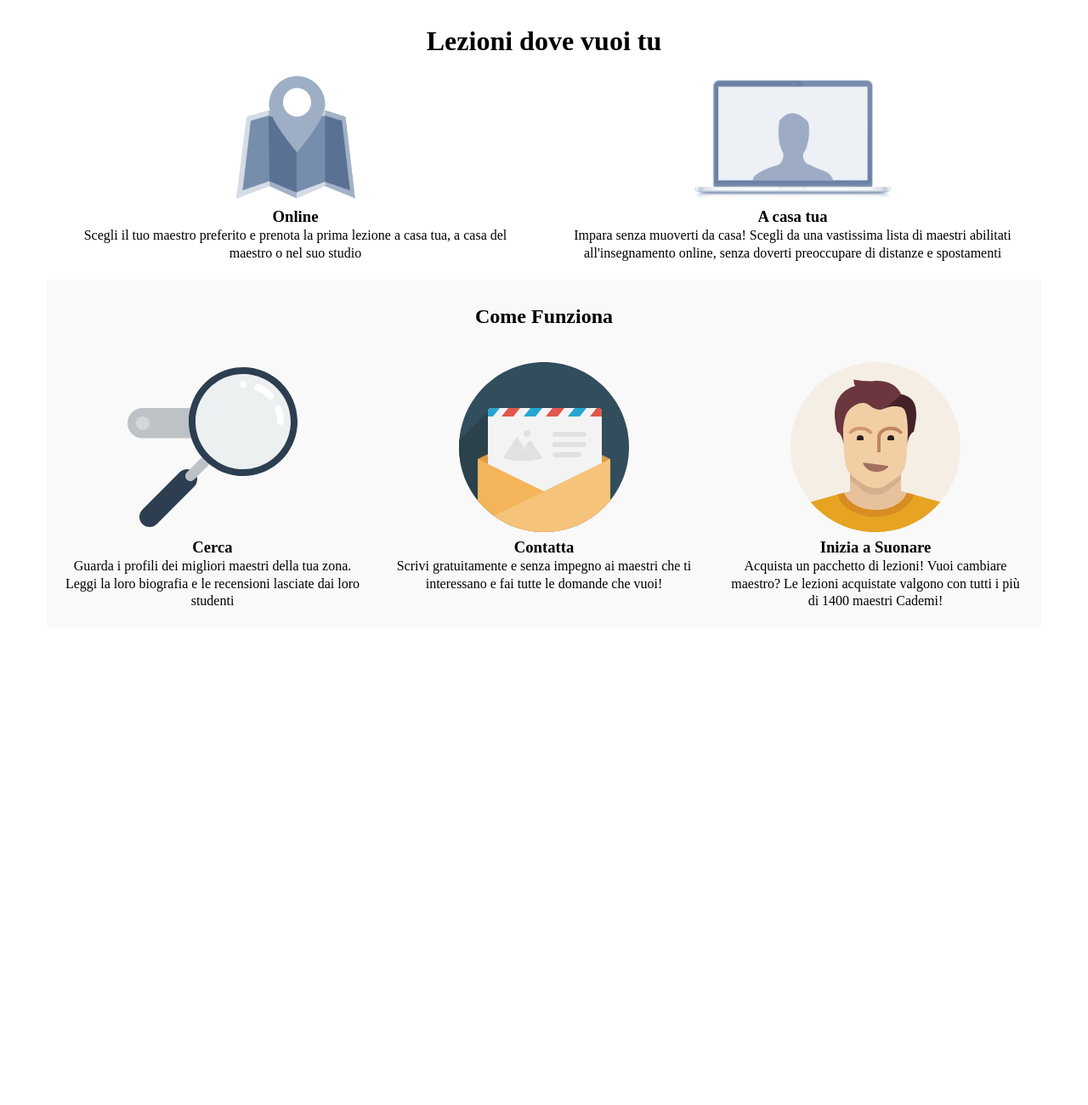
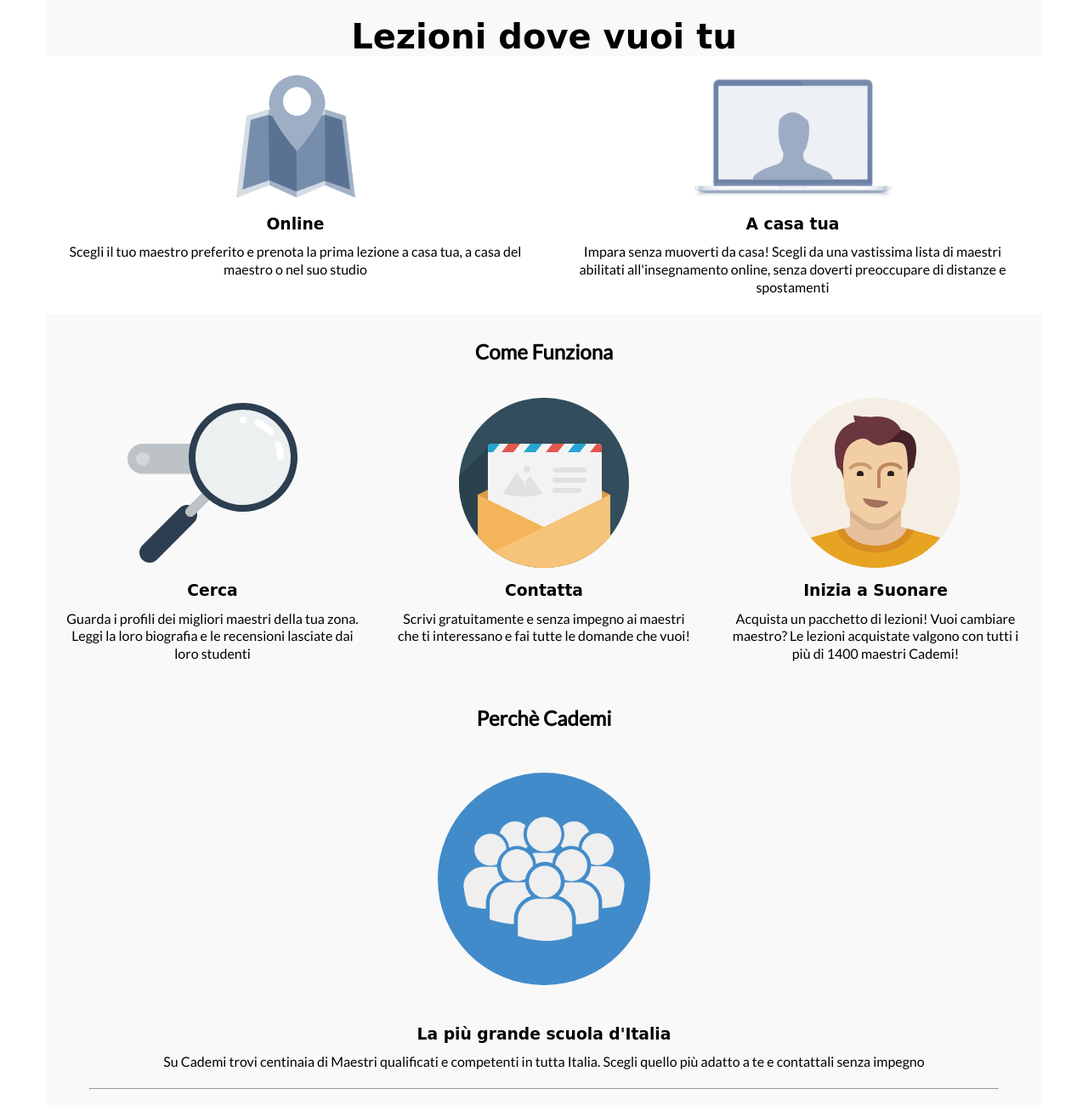
Before and after one commit to domg87/html-css-resp-wannabe-12bool, a plain HTML site: page index.html in a window 1280 px wide. Shown: the top 1300 px of the page at 85% size. Before the commit the page ends 800 px from the top, so only its background shows below. Drawn offline with Linux system fonts and the light colour scheme; a web font is replaced by a local one.

Commit message:
fine_vers_desk

```diff
--- a/css/style.css
+++ b/css/style.css
@@ -1,6 +1,6 @@
 
 .title-header{
-  margin-top: 30px;
+  margin-top: 20px;
   text-align: center;
 }
 
@@ -13,11 +13,11 @@
   line-height: 1.3;
 }
 
-.section {
+.section, .cademi {
   margin-top: 30px;
 }
 
-.img-section{
+.img-section {
   margin-top: 20px;
   height: 200px;
 }
@@ -25,3 +25,33 @@
   height: auto;
   background-color: #F9F9F9;
 }
+
+.radius{
+  height: 250px;
+  margin: 30px 0;
+  border-radius: 50%;
+  background-color: #428bca;
+  padding: 30px;
+}
+
+/* TIPOGRAFIA */
+
+h1 {
+  font-size: 40px;
+  font-family: 'Merienda One', cursive;
+}
+
+h2, p {
+  font-family: 'Lato', sans-serif;
+}
+
+h3{
+  font-family: 'Galada', cursive;
+  margin: 10px 0;
+}
+/* //TIPOGRAFIA */
+
+
+.rule{
+  margin: 50px;
+}
--- a/index.html
+++ b/index.html
@@ -2,13 +2,15 @@
 <html lang="en" dir="ltr">
   <head>
     <meta charset="utf-8">
+    <link href="https://fonts.googleapis.com/css2?family=Galada&family=Lato&family=Merienda+One&display=swap" rel="stylesheet">
     <meta name="viewport" content="width=device-width, initial-scale=1.0">
     <link rel="stylesheet" href="css/12-bool.css">
     <link rel="stylesheet" href="css/style.css">
     <title>wannabe responsive</title>
   </head>
   <body>
-    <div class="container">
+  <!-- SEZIONE LEZIONI -->
+    <div class="container gray">
       <div class="row gray">
         <h1 class="title-header col-lg-12">Lezioni dove vuoi tu</h1>
       </div>
@@ -25,8 +27,10 @@
         <p>Impara senza muoverti da casa! Scegli da una vastissima lista di maestri abilitati all'insegnamento online, senza doverti preoccupare di distanze e spostamenti</p>
       </div>
     </div>
+    <!-- /SEZIONE LEZIONI -->
+
     <!-- SEZIONE MENU INFO -->
-    <div class="container row gray">
+    <div class="container gray">
       <div class="col-lg-12 section">
         <h2 class="title-section">Come Funziona</h2>
       </div>
@@ -46,5 +50,30 @@
         <p>Acquista un pacchetto di lezioni! Vuoi cambiare maestro? Le lezioni acquistate valgono con tutti i più di 1400 maestri Cademi!</p>
       </div>
     </div>
+  <!-- /SEZIONE MENU INFO -->
+
+  <!-- SEZIONE CADEMI -->
+    <div class="container gray">
+      <div class="col-lg-12 section">
+        <h2 class="title-cademi">Perchè Cademi</h2>
+      </div>
+      <div class="section-text col-lg-12">
+        <img class="radius"src="img/icon/profile.png" alt="">
+        <h3>La più grande scuola d'Italia</h3>
+        <p>Su Cademi trovi centinaia di Maestri qualificati e competenti in tutta Italia. Scegli quello più adatto a te e contattali senza impegno</p>
+      </div>
+      <hr class="rule">
+      <div class="section-text col-lg-12">
+        <img class="radius"src="img/icon/secure.png" alt="">
+        <h3>Soddisfazione Garantita</h3>
+        <p>Su Cademi trovi centinaia di Maestri qualificati e competenti in tutta Italia. Scegli quello più adatto a te e contattali senza impegno</p>
+      </div>
+      <hr class="rule">
+      <div class="section-text col-lg-12">
+        <img class="radius"src="img/icon/flex.png" alt="">
+        <h3>Soddisfazione Garantita</h3>
+        <p>Cademi non ha alcun costo d’iscrizione a differenza delle scuole di musica tradizionali. Inoltre, sei tu a scegliere dove fare lezione e gli orari delle tue lezioni.</p>
+      </div>
+    </div>
   </body>
 </html>
```
